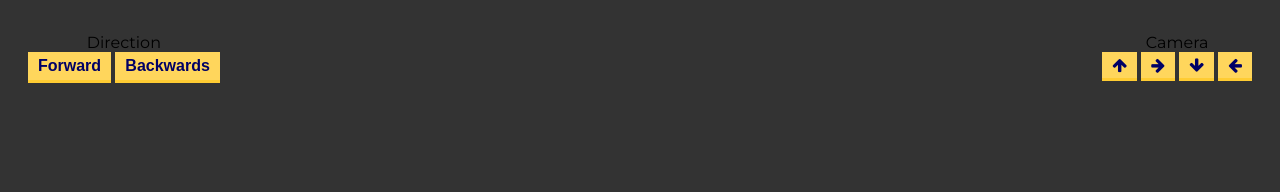
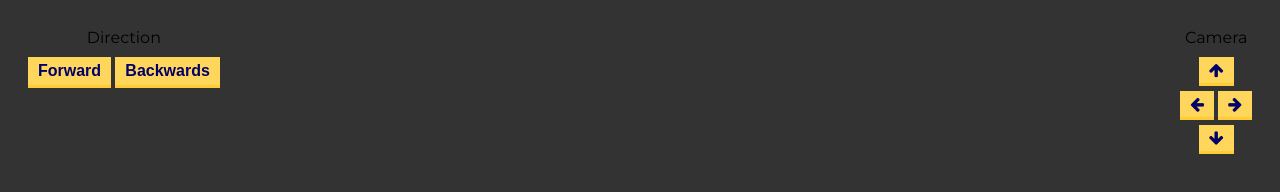
Before and after one commit to Q42/choochoomf, a plain HTML site: page webclient/index.html in a window 1280 px wide. Drawn offline with Linux system fonts and the light colour scheme.

Commit message:
ns like interface

```diff
--- a/webclient/index.html
+++ b/webclient/index.html
@@ -22,8 +22,8 @@
       z-index: -1;
 		}
 
-		.section {
-			padding-top: 5px;
+		.section header {
+			padding-bottom: 10px;
 		}
 
 		#direction {
@@ -38,10 +38,15 @@
 			top: 20px;
 		}
 
+		#camera div {
+			padding-top: 5px;
+			padding-bottom: 5px;
+		}
 
 		button {
 			padding: 5px 10px;
 			box-shadow: none;
+			cursor: pointer;
 			border: none;
 			background: #ffd65c;
 			color: #006;
@@ -68,17 +73,19 @@
     <header>
       Direction
     </header>
-    <button>Forward</button>
-    <button>Backwards</button>
+    <button onclick="console.log('forward')">Forward</button>
+    <button onclick="console.log('backwards')">Backwards</button>
   </div>
   <div id="camera" class="section">
     <header>
       Camera
     </header>
-    <button class="fa fa-arrow-up"></button>
-    <button class="fa fa-arrow-right"></button>
-    <button class="fa fa-arrow-down"></button>
-    <button class="fa fa-arrow-left"></button>
+    <button onclick="console.log('up')" class="fa fa-arrow-up"></button>
+		<div>
+	    <button onclick="console.log('left')" class="fa fa-arrow-left"></button>
+			<button onclick="console.log('right')" class="fa fa-arrow-right"></button>
+		</div>
+		<button onclick="console.log('bottom')" class="fa fa-arrow-down"></button>
   </div>
 
 	<script type="text/javascript" src="jsmpg.js"></script>
```
